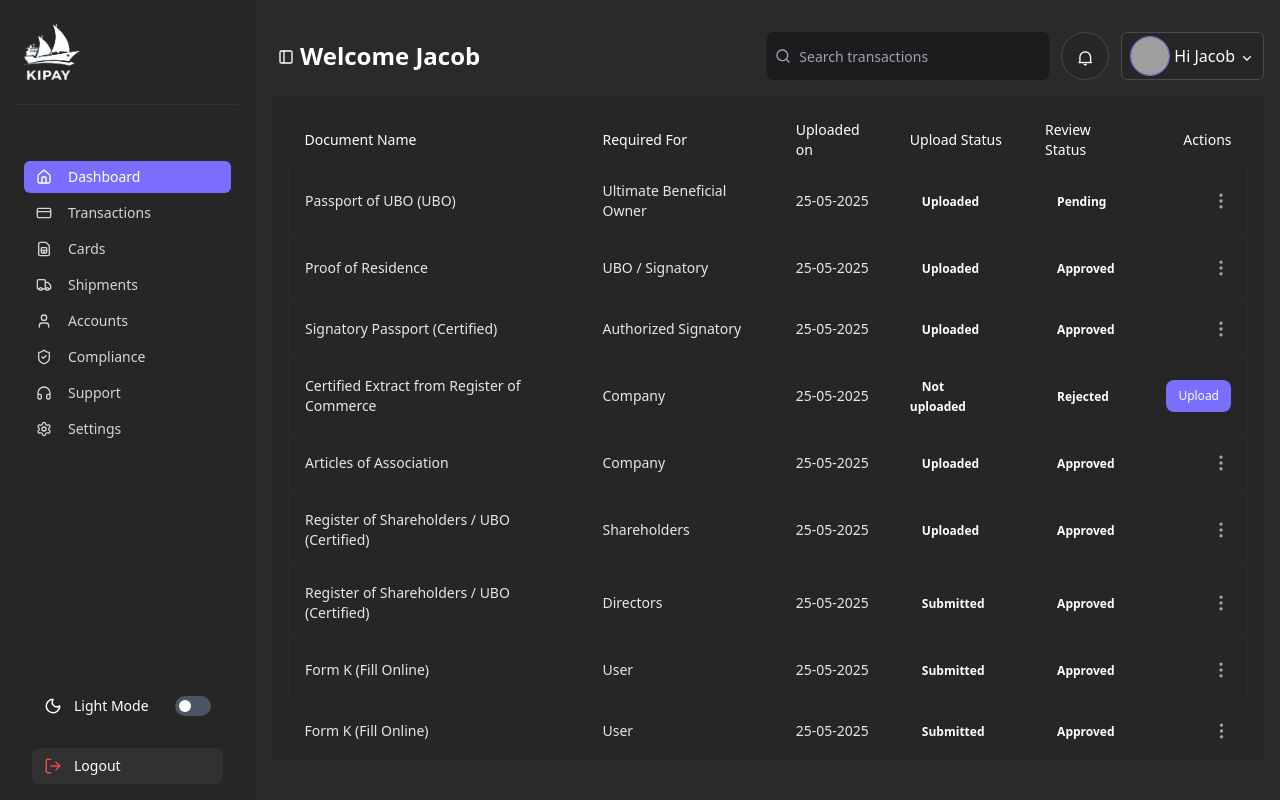
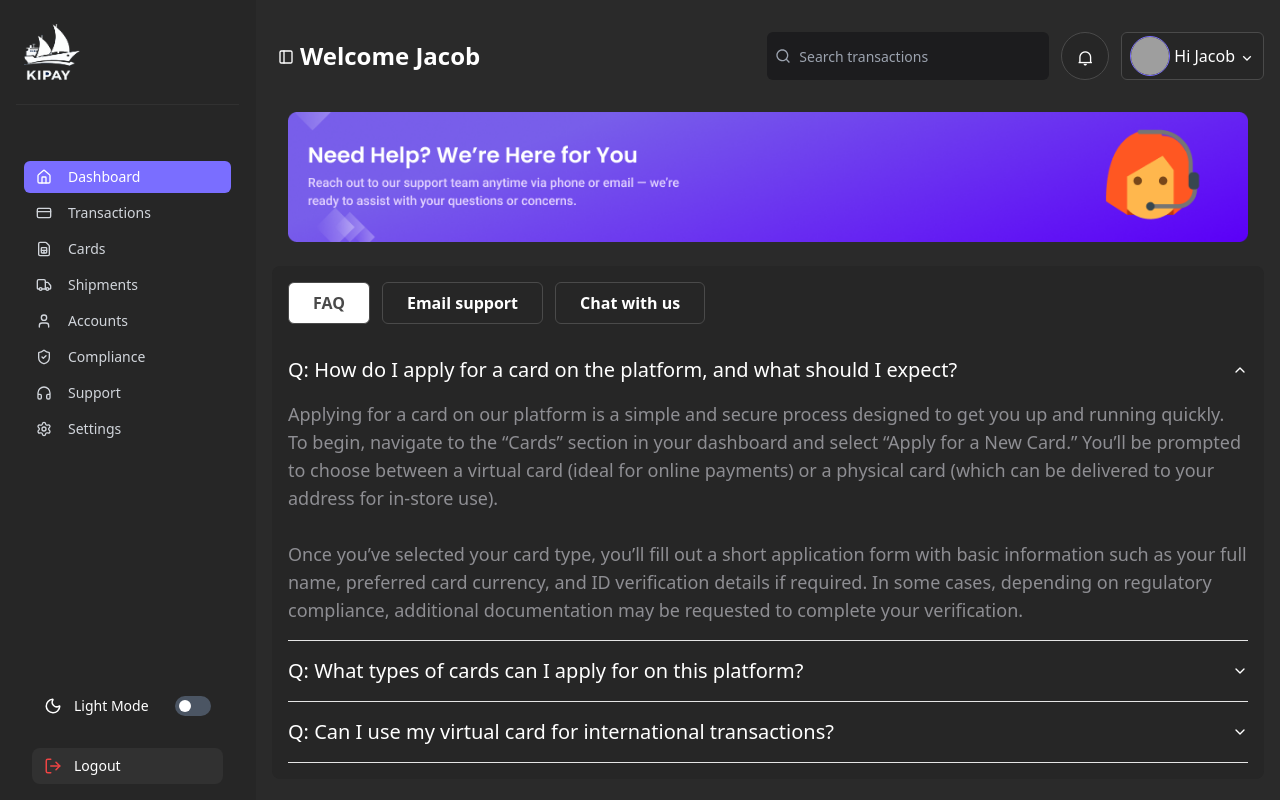
Before and after one commit to MUHAMMAD-HASNAIN-ALI-SHAH/Kipay-Freelancing, a React (Vite) app: page /dashboard in a window 1280 px wide. Built offline with nearby package versions, Linux system fonts and the light colour scheme; grey boxes are pictures that could not be loaded.

Commit message:
support completed

```diff
--- a/package.json
+++ b/package.json
@@ -10,6 +10,7 @@
     "preview": "vite preview"
   },
   "dependencies": {
+    "@radix-ui/react-accordion": "^1.2.11",
     "@radix-ui/react-dialog": "^1.1.14",
     "@radix-ui/react-separator": "^1.1.7",
     "@radix-ui/react-slot": "^1.2.3",
--- a/src/components/Dashboard/Main.tsx
+++ b/src/components/Dashboard/Main.tsx
@@ -1,11 +1,11 @@
-import Compliance from "./Compliance";
 import DashboardNavbar from "./DashboardNavbar";
+import Support from "./Support";
 
 const Main = () => {
   return (
     <div className="text-white">
       <DashboardNavbar />
-      <Compliance />
+      <Support />
     </div>
   );
 };
--- /dev/null
+++ b/src/components/Dashboard/Support.tsx
@@ -0,0 +1,119 @@
+import { useState } from "react";
+import {
+  Accordion,
+  AccordionContent,
+  AccordionItem,
+  AccordionTrigger,
+} from "../../components/ui/accordion";
+
+const Support = () => {
+  const [activeTab, setActiveTab] = useState("faq");
+
+  return (
+    <div className="w-full flex flex-col gap-2">
+      <div className="w-full mx-auto p-4">
+        <img src="./Dashboard/support-header.png" className="w-full" alt="" />
+      </div>
+
+      <div className="flex flex-col gap-4 p-4 bg-[#262626] rounded-lg">
+        {/* Tabs */}
+        <div className="flex flex-wrap sm:flex-nowrap gap-3">
+          <button
+            className={`flex-1 sm:flex-none px-6 py-2 font-semibold border rounded-md ${
+              activeTab === "faq"
+                ? "bg-white text-[#4A4A4A] border-[#4A4A4A]"
+                : "text-white border-[#4A4A4A]"
+            }`}
+            onClick={() => setActiveTab("faq")}
+          >
+            FAQ
+          </button>
+          <button
+            className={`flex-1 sm:flex-none px-6 py-2 font-semibold border rounded-md ${
+              activeTab === "email"
+                ? "bg-white text-[#4A4A4A] border-[#4A4A4A]"
+                : "text-white border-[#4A4A4A]"
+            }`}
+            onClick={() => setActiveTab("email")}
+          >
+            Email support
+          </button>
+          <button
+            className={`flex-1 sm:flex-none px-6 py-2 font-semibold border rounded-md ${
+              activeTab === "chat"
+                ? "bg-white text-[#4A4A4A] border-[#4A4A4A]"
+                : "text-white border-[#4A4A4A]"
+            }`}
+            onClick={() => setActiveTab("chat")}
+          >
+            Chat with us
+          </button>
+        </div>
+
+        {/* FAQ Section */}
+        {activeTab === "faq" && (
+          <div className="w-full mx-auto">
+            <Accordion type="single" collapsible defaultValue="item-1">
+              <AccordionItem value="item-1">
+                <AccordionTrigger className="text-xl">
+                  Q: How do I apply for a card on the platform, and what should I expect?
+                </AccordionTrigger>
+                <AccordionContent className="text-[#8E8E93] text-lg">
+                  Applying for a card on our platform is a simple and secure process designed to get you up and running quickly. To begin, navigate to the “Cards” section in your dashboard and select “Apply for a New Card.” You’ll be prompted to choose between a virtual card (ideal for online payments) or a physical card (which can be delivered to your address for in-store use).
+                  <br /><br />
+                  Once you’ve selected your card type, you’ll fill out a short application form with basic information such as your full name, preferred card currency, and ID verification details if required. In some cases, depending on regulatory compliance, additional documentation may be requested to complete your verification.
+                </AccordionContent>
+              </AccordionItem>
+
+              <AccordionItem value="item-2">
+                <AccordionTrigger className="text-xl">
+                  Q: What types of cards can I apply for on this platform?
+                </AccordionTrigger>
+                <AccordionContent className="text-[#8E8E93] text-lg">
+                  You can apply for two types of cards: virtual cards and physical cards. Virtual cards are best for online purchases and are available instantly. Physical cards can be used for in-store transactions and are delivered to your registered address.
+                </AccordionContent>
+              </AccordionItem>
+
+              <AccordionItem value="item-3">
+                <AccordionTrigger className="text-xl">
+                  Q: Can I use my virtual card for international transactions?
+                </AccordionTrigger>
+                <AccordionContent className="text-[#8E8E93] text-lg">
+                  Yes, virtual cards can be used for international transactions, provided they are supported by the merchant and comply with local and international regulations. Ensure your card is funded and has been activated before use.
+                </AccordionContent>
+              </AccordionItem>
+            </Accordion>
+          </div>
+        )}
+
+        {/* Email Support Section */}
+        {activeTab === "email" && (
+          <div className="text-white p-4 flex flex-col gap-4 w-full sm:w-[80%]">
+            <input
+              type="text"
+              placeholder="Your email address"
+              className="w-full px-4 py-3 bg-[#313131] text-[#A0A3BD] placeholder-gray-400 rounded-lg outline-none focus:ring-2 focus:ring-[#313131]"
+            />
+            <textarea
+              placeholder="Enter your message"
+              rows={5}
+              className="w-full resize-none px-4 py-3 bg-[#313131] text-[#A0A3BD] placeholder-gray-400 rounded-lg outline-none focus:ring-2 focus:ring-[#313131]"
+            />
+            <button className="w-full sm:w-[40%] bg-[#7A6EFF] py-3 px-4 rounded-xl text-white font-bold">
+              Submit message
+            </button>
+          </div>
+        )}
+
+        {/* Chat With Us Section */}
+        {activeTab === "chat" && (
+          <div className="text-white p-4">
+            Chat support is available from 9am to 6pm (Mon–Fri). Click the chat icon in the bottom right corner to start a conversation.
+          </div>
+        )}
+      </div>
+    </div>
+  );
+};
+
+export default Support;
--- /dev/null
+++ b/src/components/ui/accordion.tsx
@@ -0,0 +1,56 @@
+import * as React from "react"
+import * as AccordionPrimitive from "@radix-ui/react-accordion"
+import { ChevronDown } from "lucide-react"
+
+import { cn } from "../../lib/utils"
+
+const Accordion = AccordionPrimitive.Root
+
+const AccordionItem = React.forwardRef<
+  React.ElementRef<typeof AccordionPrimitive.Item>,
+  React.ComponentPropsWithoutRef<typeof AccordionPrimitive.Item>
+>(({ className, ...props }, ref) => (
+  <AccordionPrimitive.Item
+    ref={ref}
+    className={cn("border-b", className)}
+    {...props}
+  />
+))
+AccordionItem.displayName = "AccordionItem"
+
+const AccordionTrigger = React.forwardRef<
+  React.ElementRef<typeof AccordionPrimitive.Trigger>,
+  React.ComponentPropsWithoutRef<typeof AccordionPrimitive.Trigger>
+>(({ className, children, ...props }, ref) => (
+  <AccordionPrimitive.Header className="flex">
+    <AccordionPrimitive.Trigger
+      ref={ref}
+      className={cn(
+        "flex flex-1 items-center justify-between py-4 font-medium transition-all hover:underline [&[data-state=open]>svg]:rotate-180",
+        className
+      )}
+      {...props}
+    >
+      {children}
+      <ChevronDown className="h-4 w-4 shrink-0 transition-transform duration-200" />
+    </AccordionPrimitive.Trigger>
+  </AccordionPrimitive.Header>
+))
+AccordionTrigger.displayName = AccordionPrimitive.Trigger.displayName
+
+const AccordionContent = React.forwardRef<
+  React.ElementRef<typeof AccordionPrimitive.Content>,
+  React.ComponentPropsWithoutRef<typeof AccordionPrimitive.Content>
+>(({ className, children, ...props }, ref) => (
+  <AccordionPrimitive.Content
+    ref={ref}
+    className="overflow-hidden text-sm transition-all data-[state=closed]:animate-accordion-up data-[state=open]:animate-accordion-down"
+    {...props}
+  >
+    <div className={cn("pb-4 pt-0", className)}>{children}</div>
+  </AccordionPrimitive.Content>
+))
+
+AccordionContent.displayName = AccordionPrimitive.Content.displayName
+
+export { Accordion, AccordionItem, AccordionTrigger, AccordionContent }
--- a/tailwind.config.js
+++ b/tailwind.config.js
@@ -70,6 +70,28 @@ export default {
   				border: 'hsl(var(--sidebar-border))',
   				ring: 'hsl(var(--sidebar-ring))'
   			}
+  		},
+  		keyframes: {
+  			'accordion-down': {
+  				from: {
+  					height: '0'
+  				},
+  				to: {
+  					height: 'var(--radix-accordion-content-height)'
+  				}
+  			},
+  			'accordion-up': {
+  				from: {
+  					height: 'var(--radix-accordion-content-height)'
+  				},
+  				to: {
+  					height: '0'
+  				}
+  			}
+  		},
+  		animation: {
+  			'accordion-down': 'accordion-down 0.2s ease-out',
+  			'accordion-up': 'accordion-up 0.2s ease-out'
   		}
   	}
   },
```
Also changed, not shown: 1 other file (tests, documents, lock files or other folders).
